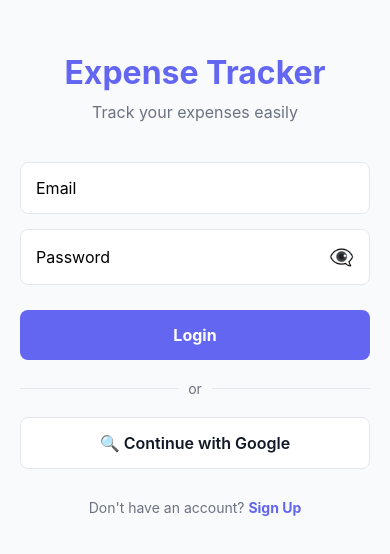
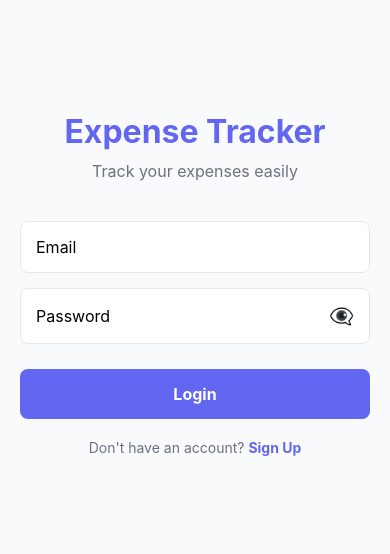
Before and after one commit to Shasikumar10/Expense-Tracker-App, a React Native app in the folder frontend/: screen /Login in a window 390 px wide. Shown: the part 138-692 px from the top of the page. Built offline with nearby package versions, Linux system fonts and the light colour scheme; what expo-web-browser would draw is missing.

Commit message:
Temporarily disable Google OAuth for mobile testing - Updated backend to use IP address instead of localhost - Commented out Google Sign-In buttons - Email notifications configured and working

```diff
--- a/frontend/src/screens/LoginScreen.js
+++ b/frontend/src/screens/LoginScreen.js
@@ -152,13 +152,15 @@ const LoginScreen = ({ navigation }) => {
               )}
             </TouchableOpacity>
 
-            <View style={styles.dividerContainer}>
+            {/* Divider temporarily hidden */}
+            {/* <View style={styles.dividerContainer}>
               <View style={styles.divider} />
               <Text style={styles.dividerText}>or</Text>
               <View style={styles.divider} />
-            </View>
+            </View> */}
 
-            <TouchableOpacity
+            {/* Google OAuth temporarily disabled for mobile - works in production with real domain */}
+            {/* <TouchableOpacity
               style={styles.googleButton}
               onPress={handleGoogleSignIn}
               disabled={loading}
@@ -168,7 +170,7 @@ const LoginScreen = ({ navigation }) => {
               ) : (
                 <Text style={styles.googleButtonText}>🔍 Continue with Google</Text>
               )}
-            </TouchableOpacity>
+            </TouchableOpacity> */}
 
             <TouchableOpacity
               style={styles.linkButton}
--- a/frontend/src/screens/RegisterScreen.js
+++ b/frontend/src/screens/RegisterScreen.js
@@ -236,7 +236,8 @@ const RegisterScreen = ({ navigation }) => {
               )}
             </TouchableOpacity>
 
-            <View style={styles.dividerContainer}>
+            {/* Google OAuth temporarily disabled for mobile - works in production with real domain */}
+            {/* <View style={styles.dividerContainer}>
               <View style={styles.divider} />
               <Text style={styles.dividerText}>or</Text>
               <View style={styles.divider} />
@@ -252,7 +253,7 @@ const RegisterScreen = ({ navigation }) => {
               ) : (
                 <Text style={styles.googleButtonText}>🔍 Continue with Google</Text>
               )}
-            </TouchableOpacity>
+            </TouchableOpacity> */}
 
             <TouchableOpacity
               style={styles.linkButton}
```
